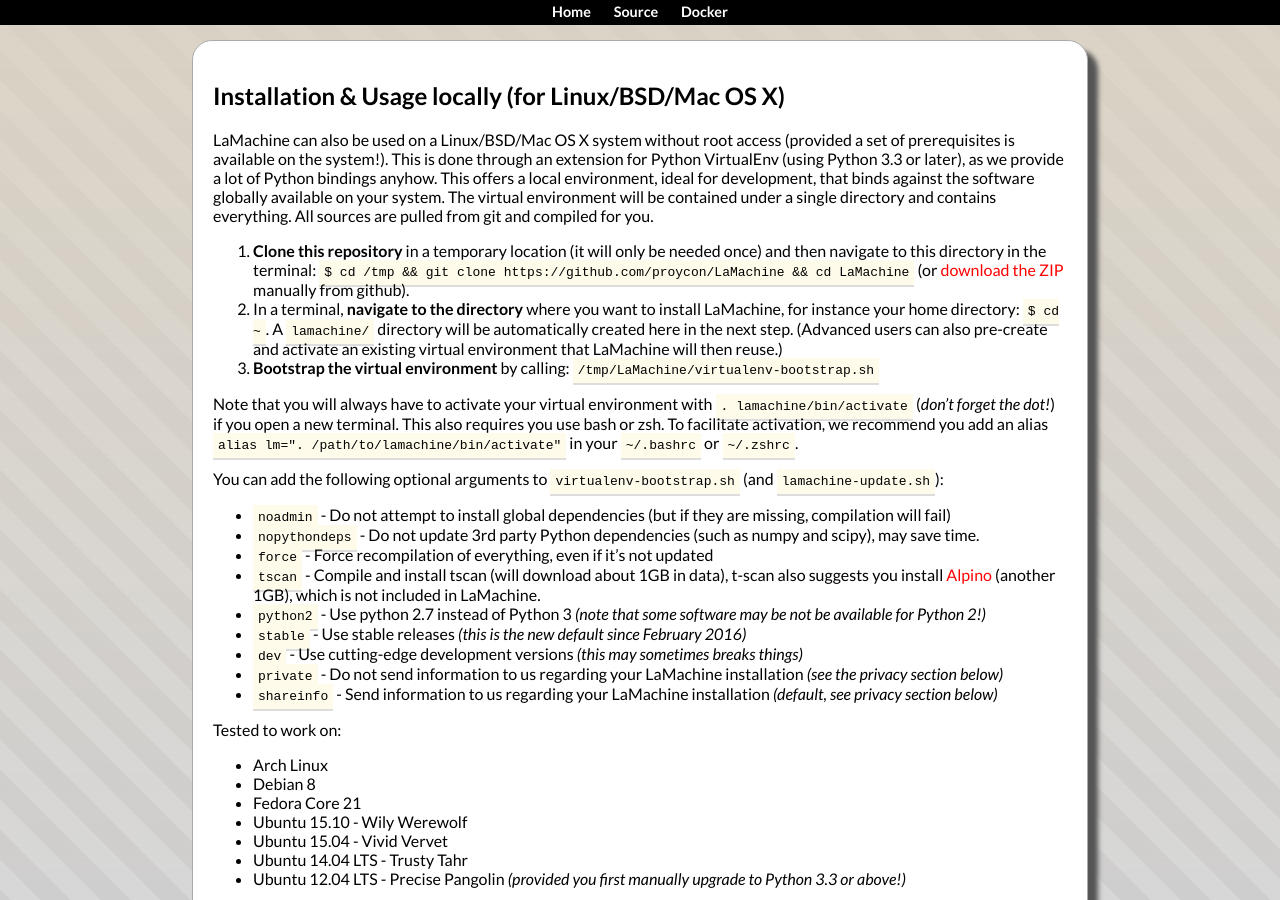
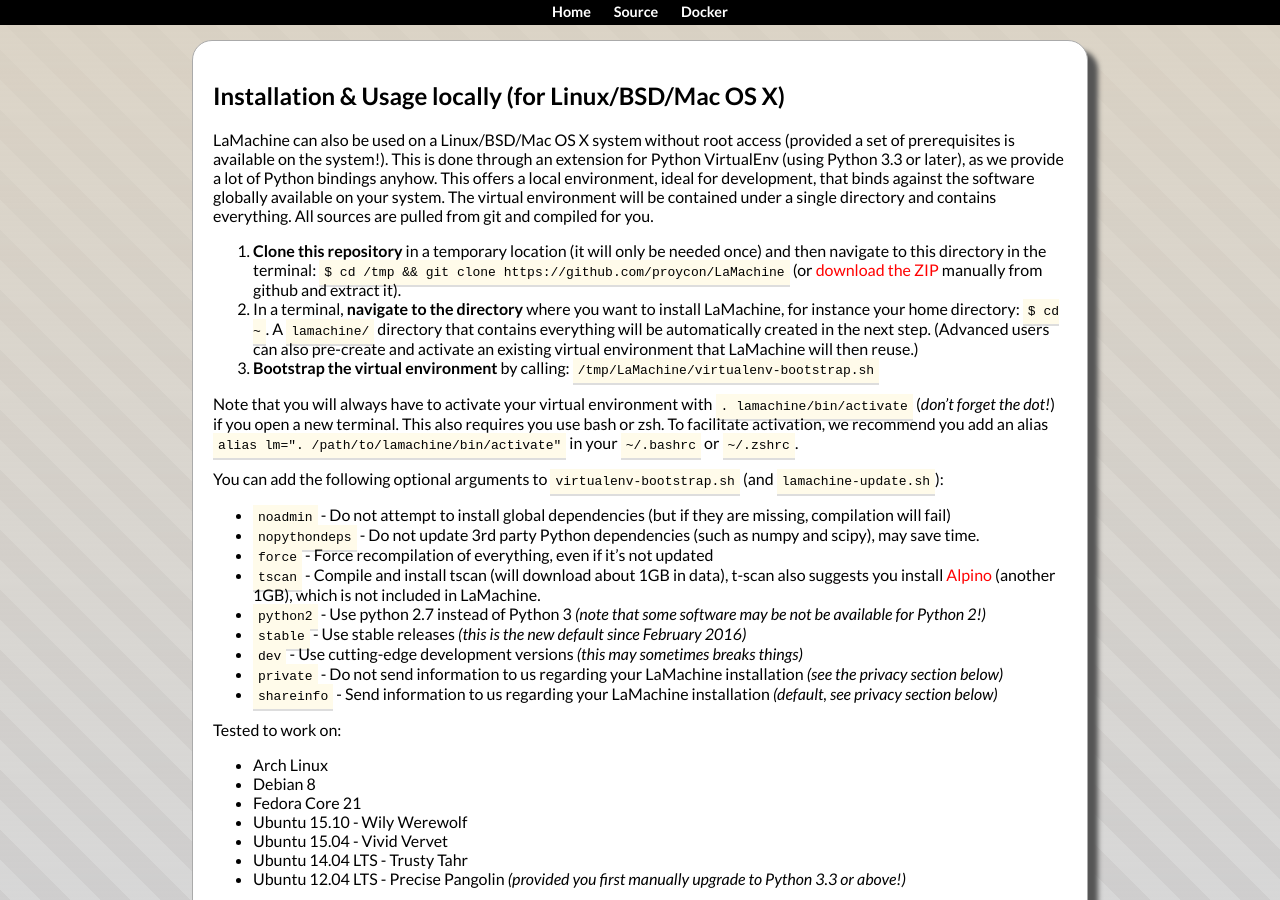
Before and after one commit to proycon/LaMachine, a Jekyll site: the page built from index.md, in a window 1280 px wide and 900 px high, scrolled down 2201 px. Built offline with Jekyll 4.4.1, drawn with Linux system fonts in a browser that asks for light colours.

Commit message:
same as for readme

```diff
--- a/index.md
+++ b/index.md
@@ -110,10 +110,10 @@
 system. The virtual environment will be contained under a single directory and contains
 everything. All sources are pulled from git and compiled for you.
 
-1. **Clone this repository** in a temporary location (it will only be needed once) and then navigate to this directory in the terminal: ``$ cd /tmp && git clone https://github.com/proycon/LaMachine && cd LaMachine``  (or [download the ZIP](https://github.com/proycon/LaMachine/archive/master.zip) manually from github).
+1. **Clone this repository** in a temporary location (it will only be needed once) and then navigate to this directory in the terminal: ``$ cd /tmp && git clone https://github.com/proycon/LaMachine``  (or [download the ZIP](https://github.com/proycon/LaMachine/archive/master.zip) manually from github and extract it).
 2. In a terminal, **navigate to the directory** where you want to install
    LaMachine, for instance your home directory:  ``$ cd ~``.
-   A ``lamachine/`` directory will be automatically created here in the next step.
+   A ``lamachine/`` directory that contains everything will be automatically created in the next step.
    (Advanced users can also pre-create and activate an existing virtual environment that LaMachine will then reuse.)
 3. **Bootstrap the virtual environment** by calling: ``/tmp/LaMachine/virtualenv-bootstrap.sh``
 
```
